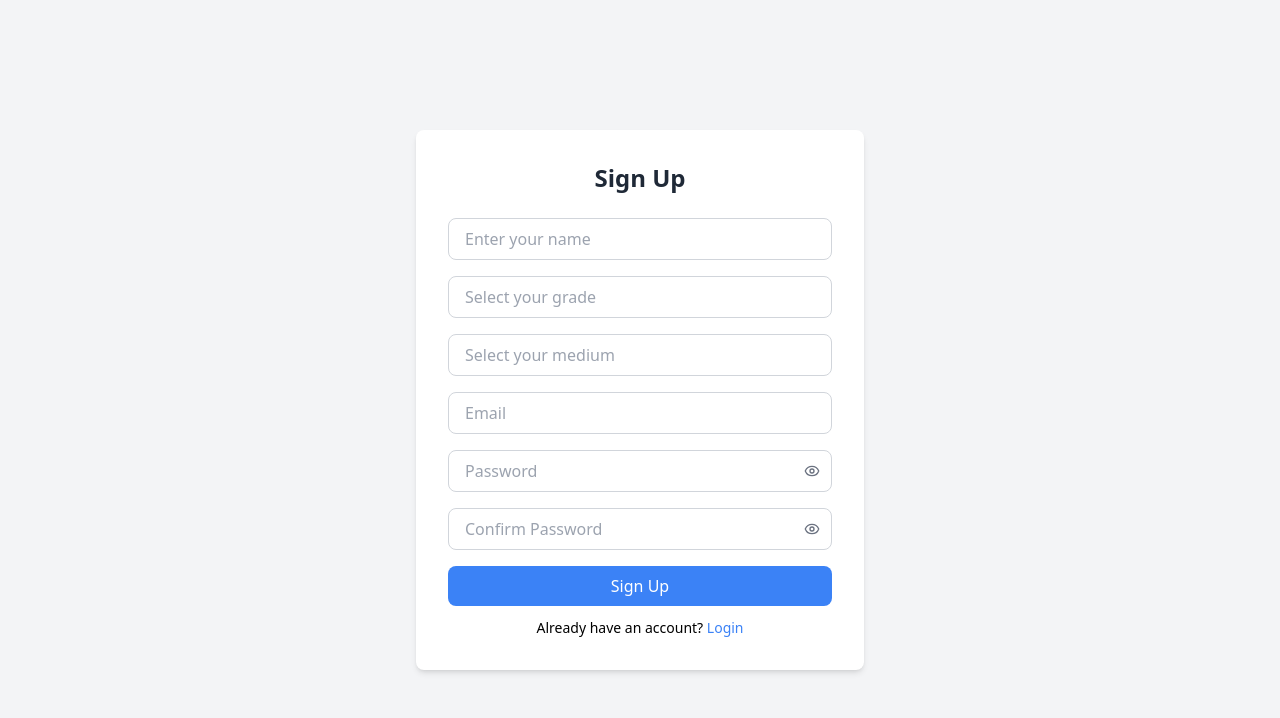
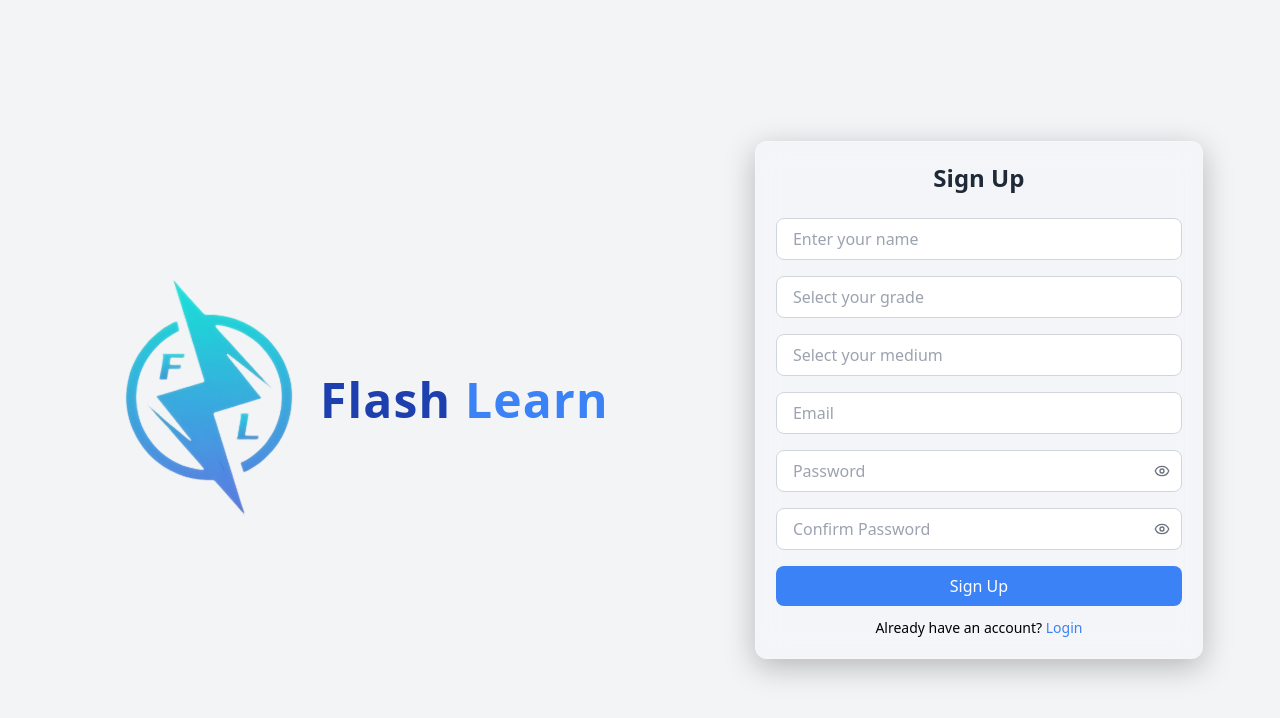
Before and after one commit to iamabithan/Flash-Learn, a React (Vite) app: page /signup in a window 1280 px wide. Shown: the top 718 px of the page. Built offline with nearby package versions, Linux system fonts and the light colour scheme.

Commit message:
login and signup style update

```diff
--- a/src/pages/login.jsx
+++ b/src/pages/login.jsx
@@ -7,6 +7,8 @@ import Button from '../components/Button';
 import { postLoginRequestData, verifyUser } from '../../api/create';
 import Notification from '../components/Status'; // Assuming you have a reusable notification component
 import { fetchUserRole, getCurrentUserRole } from '../components/userRole';
+import logo from '../assets/sns-logo.png';
+import './styles.css';
 
 const Login = () => {
   const [notification, setNotification] = useState({ message: '', type: '' });
@@ -19,29 +21,21 @@ const Login = () => {
 
   const handleLogin = async (values) => {
     try {
-      // API call to login
       const response = await postLoginRequestData(values);
-      console.log('Login Response:', response);
-
       const { token } = response;
-      localStorage.setItem('authToken', token); // Store token locally
-      await fetchUserRole(); // Call fetchUserRole to determine the user's role
-      const role = getCurrentUserRole(); // Get the updated role
-      localStorage.setItem('role',role)
+      localStorage.setItem('authToken', token);
+      await fetchUserRole();
+      const role = getCurrentUserRole();
+      localStorage.setItem('role', role);
 
       setNotification({ message: 'Login successful!', type: 'success' });
 
-      // Decode the token to get the user ID
       const payload = JSON.parse(atob(token.split('.')[1]));
       const uid = payload.user_id;
 
-      // Verify user role
-      const userResponse = await verifyUser(uid);
-
-      console.log('User Role Verification:', userResponse);
+      await verifyUser(uid);
 
       setTimeout(() => {
-        // Navigate based on role
         if (role === 'user') {
           navigate('/dashboard');
         } else if (role === 'admin') {
@@ -49,22 +43,34 @@ const Login = () => {
         } else {
           setNotification({
             message: 'User role is not recognized.',
-            type: 'error'
+            type: 'error',
           });
         }
-      }, 1000); // Delay to show success notification
+      }, 1000);
     } catch (error) {
-      console.error('Login error:', error);
       setNotification({
         message: error.response?.data?.message || 'Invalid email or password.',
-        type: 'error'
+        type: 'error',
       });
     }
   };
 
   return (
-    <div className="min-h-screen flex items-center justify-center bg-gray-100">
-      <div className="w-full max-w-md p-8 bg-white rounded-lg shadow-md">
+    <div className="min-h-screen flex flex-col lg:flex-row items-center justify-around bg-gray-100 w-full p-4">
+      {/* Left Section: Logo and Text */}
+      <div className="flex items-center lg:items-center justify-center text-center lg:text-left p-6">
+        <img
+          src={logo}
+          alt="Login"
+          className="h-80 w-55 lg:h-80 lg:w-55 rounded-full transition-transform transform mb-4"
+        />
+        <p className="text-3xl lg:text-5xl font-bold text-blue-800 tracking-wide">
+          Flash <span className="text-blue-500">Learn</span>
+        </p>
+      </div>
+
+      {/* Right Section: Login Form */}
+      <div className="w-full max-w-md bg-white p-6 rounded-lg shadow-md glassy-card lg:ml-12 mt-6 lg:mt-0 mr-0 lg-mr-40">
         <h1 className="text-2xl font-bold text-center mb-6 text-gray-800">Login</h1>
 
         {notification.message && (
@@ -101,7 +107,7 @@ const Login = () => {
                 onBlur={handleBlur}
                 error={touched.password && errors.password}
               />
-              <Button type="submit" className="mt-4">Login</Button>
+              <Button type="submit" className="mt-4 w-full">Login</Button>
             </Form>
           )}
         </Formik>
--- a/src/pages/signUp.jsx
+++ b/src/pages/signUp.jsx
@@ -8,6 +8,8 @@ import { useNavigate } from 'react-router-dom';
 import InputDropdown from '../components/DropDown';
 import { postSignUpnRequestData } from '../../api/create';
 import Notification from '../components/Status';
+import logo from '../assets/sns-logo.png';
+import './styles.css'
 
 const SignUp = () => {
   const navigate = useNavigate();
@@ -38,8 +40,18 @@ const SignUp = () => {
         onClose={() => setNotification({ message: '', type: 'success' })}
       />
 
-      <div className='min-h-screen flex items-center justify-center bg-gray-100'>
-        <div className='w-full max-w-md p-8 bg-white rounded-lg shadow-md'>
+      <div className='min-h-screen flex flex-col lg:flex-row items-center justify-around bg-gray-100 w-full p-4'>
+        <div className="flex items-center lg:items-center justify-center text-center lg:text-left p-6">
+                <img
+                  src={logo}
+                  alt="Login"
+                  className="h-80 w-55 lg:h-80 lg:w-55 rounded-full transition-transform transform mb-4"
+                />
+                <p className="text-3xl lg:text-5xl font-bold text-blue-800 tracking-wide">
+                  Flash <span className="text-blue-500">Learn</span>
+                </p>
+              </div>
+        <div className='w-full max-w-md p-8 bg-white rounded-lg shadow-md mr-0 lg-mr-40 glassy-card'>
           <h1 className='text-2xl font-bold text-center mb-6 text-gray-800'>Sign Up</h1>
           <Formik
             initialValues={{
--- /dev/null
+++ b/src/pages/styles.css
@@ -0,0 +1,10 @@
+.glassy-card {
+  background: rgba(255, 255, 255, 0.15); /* Subtle white overlay */
+  backdrop-filter: blur(15px) saturate(150%); /* Blur and slight color saturation for richness */
+  -webkit-backdrop-filter: blur(15px) saturate(150%);
+  border-radius: 12px; /* Slightly larger rounded corners */
+  box-shadow: 0 8px 30px rgba(0, 0, 0, 0.25); /* Softer, more diffused shadow */
+  border: 1px solid rgba(255, 255, 255, 0.2); /* Slight inner border for definition */
+  padding: 20px; /* Inner padding for content */
+  transition: transform 0.3s ease, box-shadow 0.3s ease; /* Smooth hover effect */
+}
```
